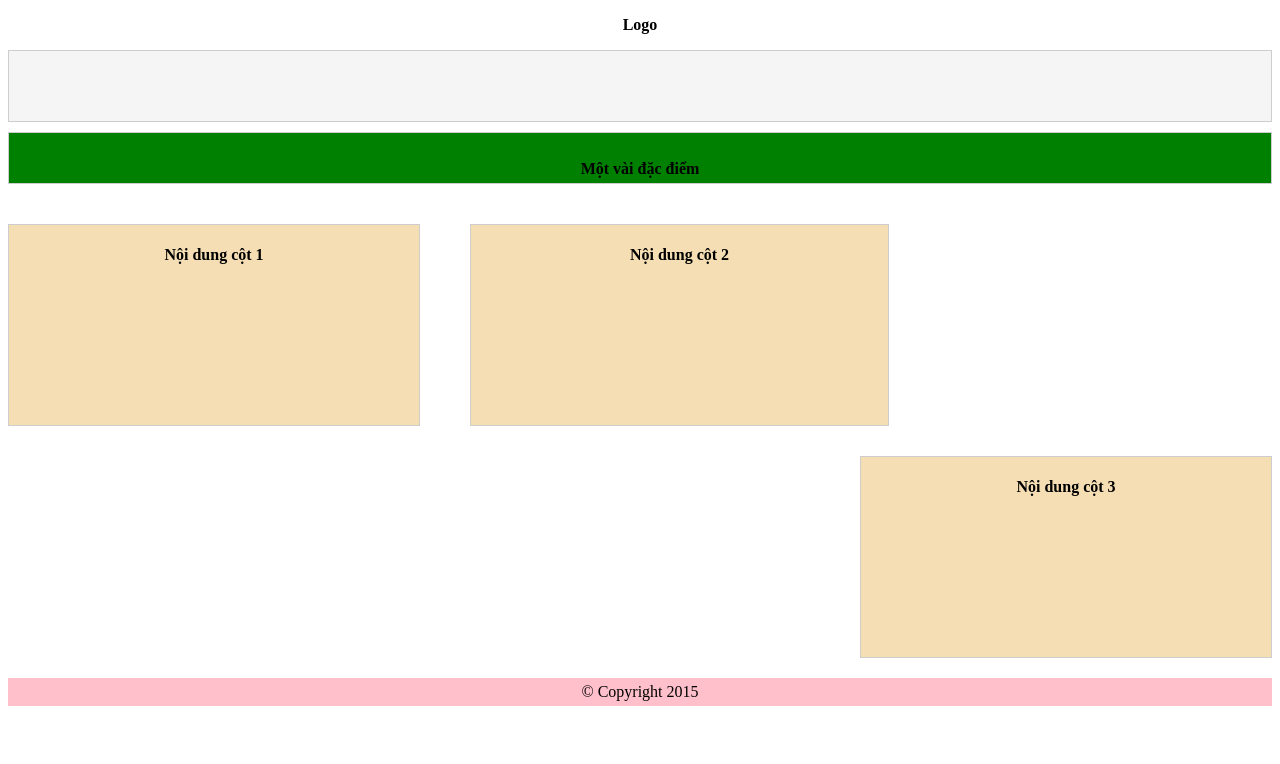
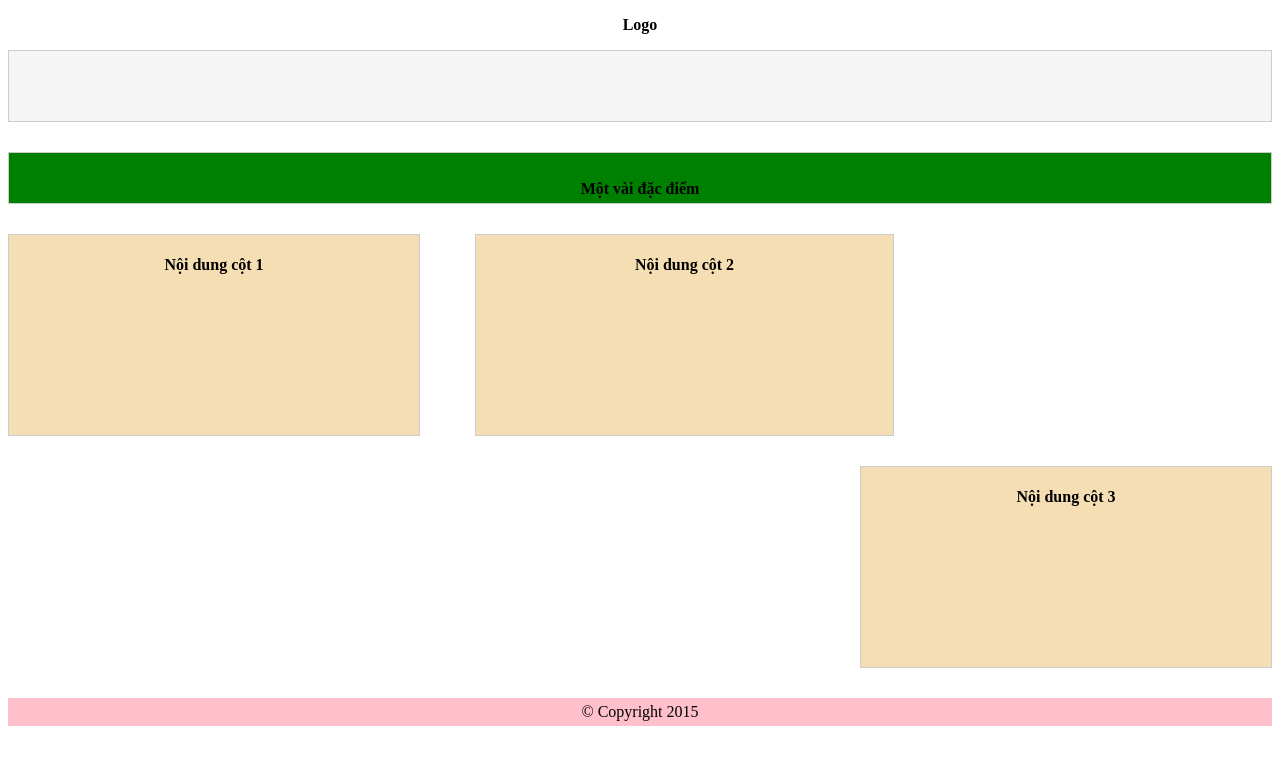
Before and after one commit to NgoThiHien/hien, a plain HTML site: page bai 6 (tao layout).html in a window 1280 px wide. Drawn offline with Linux system fonts and the light colour scheme.

Commit message:
CCQ1411C
CCQ1411C

```diff
--- a/bai 6 (tao layout).html
+++ b/bai 6 (tao layout).html
@@ -12,7 +12,7 @@
     height: 70px;
     background-color: #F5F5F5;
     border: 1px solid #CDCDCD;
-    margin-bottom:10px;
+    margin-bottom:30px;
 }
 #head-link{
      height: 50px;
@@ -22,7 +22,7 @@
      padding-right: 10px;
      border: 1px solid #CDCDCD;
      background-color: green;
-     margin-bottom:40px;
+     margin-bottom:30px;
      clear: both;
 }
 #left{
@@ -40,7 +40,7 @@
      min-height: 200px;
      border: 1px solid #CDCDCD;
      float:left;
-     margin-left: 50px;
+     margin-left: 55px;
      margin-right: 30px;
      margin-bottom: 30px;
 	 text-align:center;
@@ -51,7 +51,7 @@
      min-height: 200px;
      border: 1px solid #CDCDCD;
      float:right;
-     margin-bottom:20px;
+     margin-bottom:30px;
 	 text-align:center;
 }
 #footer {
```
